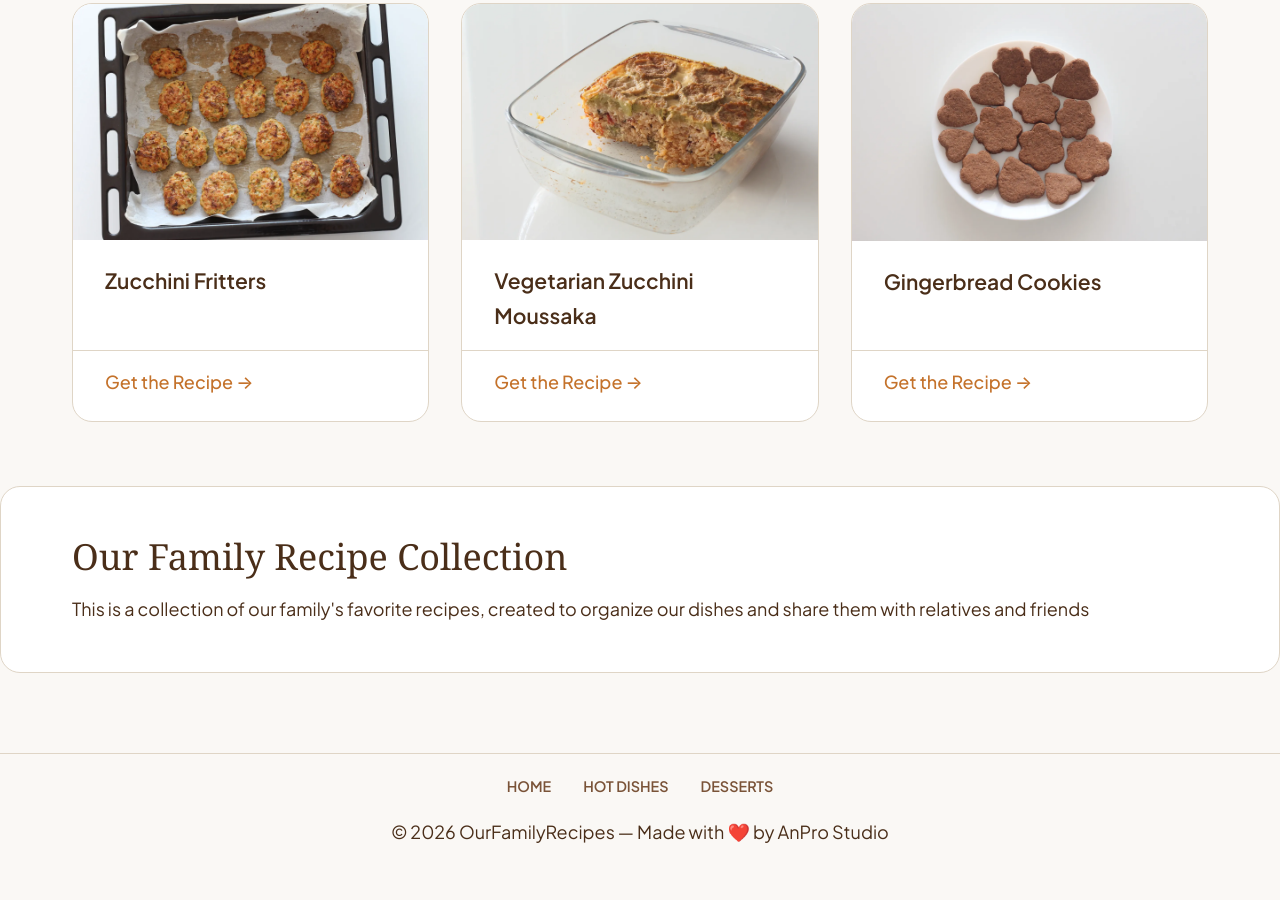
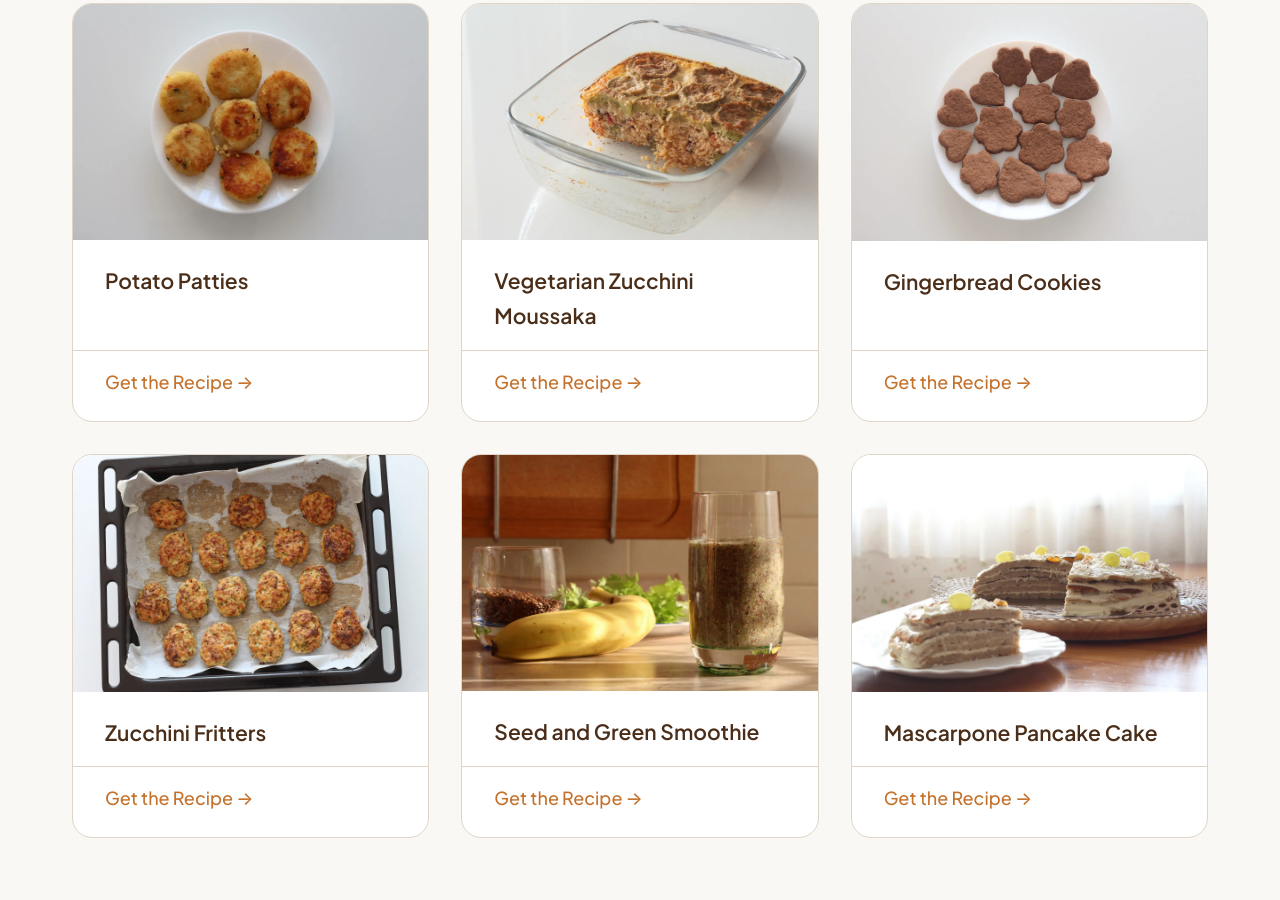
Before and after one commit to AnPro1/our-family-recipes, a plain HTML site: page index.html in a window 1280 px wide. Shown: the part 225-1125 px from the top of the page. Drawn offline with Linux system fonts and the light colour scheme; a web font is replaced by a local one.

Commit message:
Feat: add new recipes

```diff
--- a/index.html
+++ b/index.html
@@ -29,9 +29,9 @@
                 <h1>Recipes</h1>
                 <ul>
                     <li class="recipe-card">
-                        <a href="./recipes/zucchini-fritters.html">
-                            <img src="./images/zucchini-fritters.webp" alt="Zucchini fritters" width="1600" height="1067">
-                            <h3>Zucchini Fritters</h3>
+                        <a href="./recipes/potato-patties.html">
+                            <img src="./images/potato-patties.webp" alt="Potato patties" width="1600" height="1067">
+                            <h3>Potato Patties</h3>
                             <span class="recipe-cta">Get the Recipe →</span>
                         </a>
                     </li>
@@ -48,6 +48,32 @@
                         <a href="./recipes/gingerbread-cookies.html">
                             <img src="./images/gingerbread-cookies.webp" alt="Gingerbread cookies" width="1600" height="1067">
                             <h3>Gingerbread Cookies</h3>
+                            <span class="recipe-cta">Get the Recipe →</span>
+                        </a>
+                    </li>
+
+                    <li class="recipe-card">
+                        <a href="./recipes/zucchini-fritters.html">
+                            <img src="./images/zucchini-fritters.webp" alt="Zucchini fritters" width="1600" height="1067">
+                            <h3>Zucchini Fritters</h3>
+                            <span class="recipe-cta">Get the Recipe →</span>
+                        </a>
+                    </li>
+
+                    <li class="recipe-card">
+                        <a href="./recipes/seed-and-green-smoothie.html">
+                            <img src="./images/seed-and-green-smoothie.webp" alt="Seed and green smoothie" width="1601" height="1067">
+                            <h3>Seed and Green Smoothie</h3>
+                            <span class="recipe-cta">Get the Recipe →</span>
+                        </a>
+                    </li>
+
+
+
+                    <li class="recipe-card">
+                        <a href="./recipes/mascarpone-pancake-cake.html">
+                            <img src="./images/mascarpone-pancake-cake.webp" alt="Mascarpone pancake cake" width="1600" height="1067">
+                            <h3>Mascarpone Pancake Cake</h3>
                             <span class="recipe-cta">Get the Recipe →</span>
                         </a>
                     </li>
```
